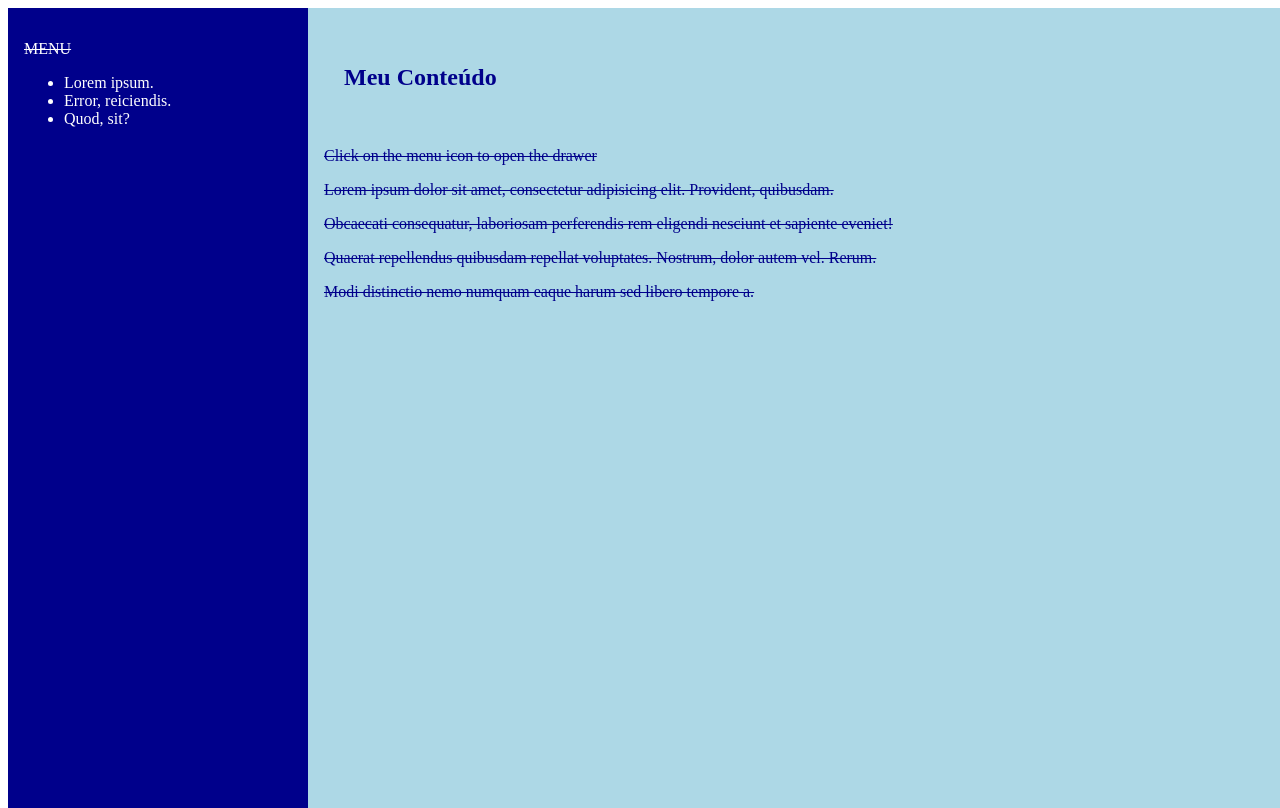
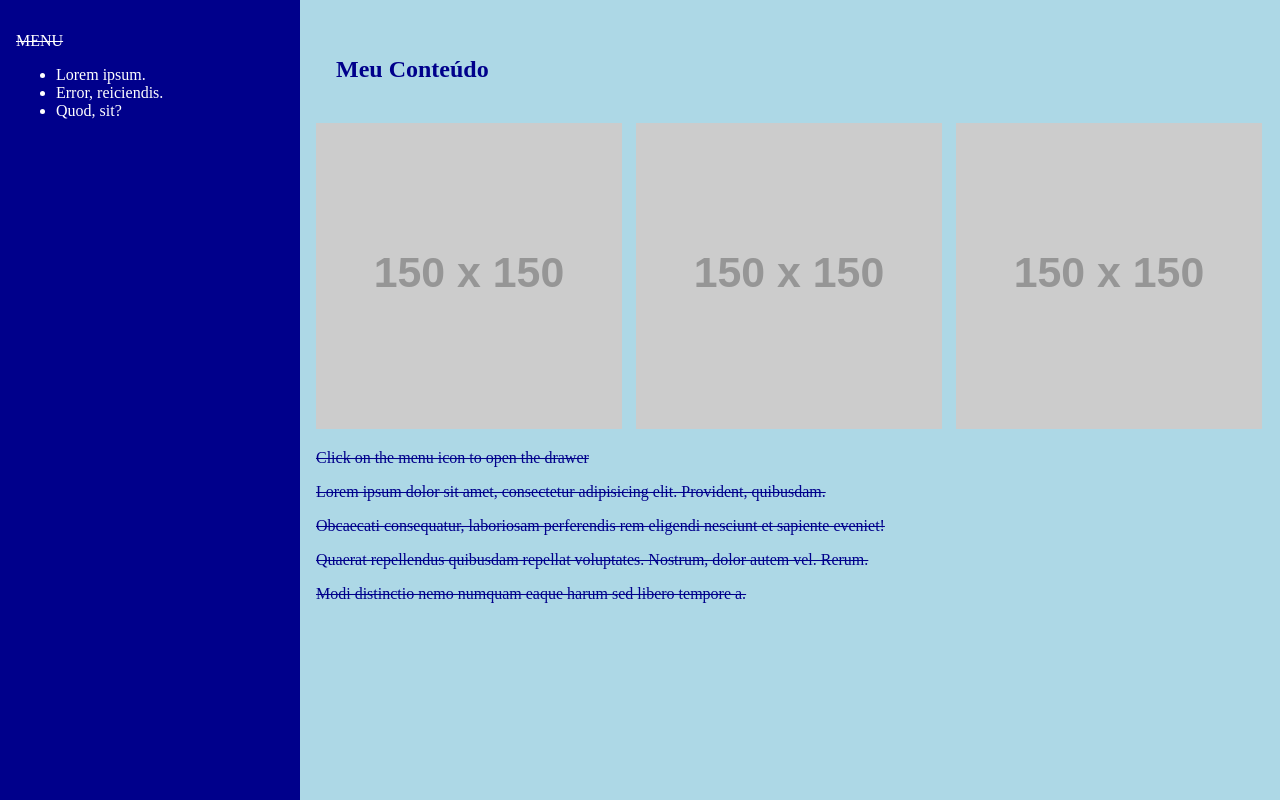
Before and after one commit to andreporto/nanodegree-fend, a plain HTML site: page Projeto-Fundamentos_Webdesign_Responsivo/Padroes_Responsivos/off-canvas.html in a window 1280 px wide. Drawn offline with Linux system fonts and the light colour scheme; placeholder pictures from the web are drawn by us.

Commit message:
inclusão de img em off-canvas para ilustrar o uso de calc() na folha de estilos

```diff
--- a/Projeto-Fundamentos_Webdesign_Responsivo/Padroes_Responsivos/off-canvas.css
+++ b/Projeto-Fundamentos_Webdesign_Responsivo/Padroes_Responsivos/off-canvas.css
@@ -1,6 +1,8 @@
       html, body {
         height: 100%;
         width: 100%;
+        margin: 0;
+        padding: 0;
       }
       a#menu svg {
         width: 30px;
@@ -42,6 +44,17 @@
 
       #menu {
           width: 25%;
+      }
+
+
+
+      img {
+        margin-right: 10px;
+        width: calc((100% - 30px)/3);
+      }
+
+      img:last-of-type {
+        margin: 0;
       }
 
       /*
--- a/Projeto-Fundamentos_Webdesign_Responsivo/Padroes_Responsivos/off-canvas.html
+++ b/Projeto-Fundamentos_Webdesign_Responsivo/Padroes_Responsivos/off-canvas.html
@@ -34,6 +34,9 @@
                     </svg>
                 </a>
             </article>
+            <img src="http://placehold.it/150x150" alt="">
+            <img src="http://placehold.it/150x150" alt="">
+            <img src="http://placehold.it/150x150" alt="">
             <p>Click on the menu icon to open the drawer</p>
             <p>Lorem ipsum dolor sit amet, consectetur adipisicing elit. Provident, quibusdam.</p>
             <p>Obcaecati consequatur, laboriosam perferendis rem eligendi nesciunt et sapiente eveniet!</p>
```
